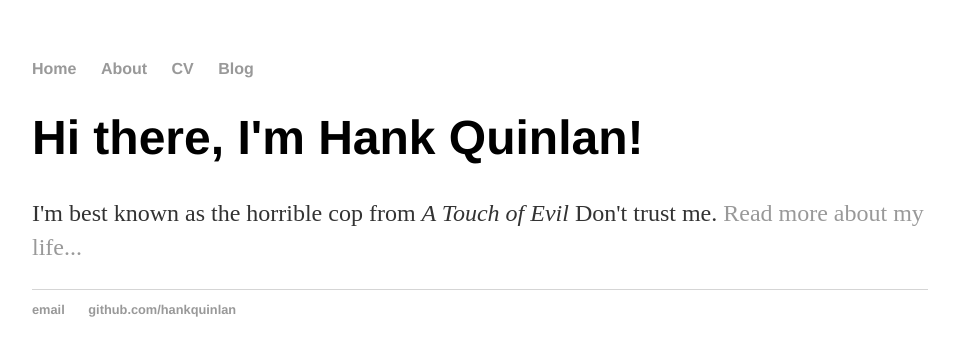
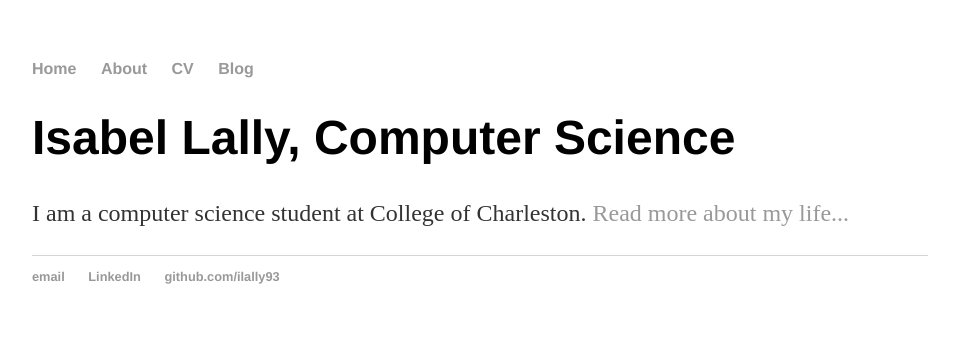
Before and after one commit to CollinLBauer/collinlbauer.github.io, a Jekyll site: the page built from index.html, in a window 1280 px wide. Shown: the top 356 px of the page, without its empty margins (160-1119 px from the left). Built offline with Jekyll 4.4.1, drawn with Linux system fonts in a browser that asks for light colours.

Commit message:
I don't understand this crap.

```diff
--- a/_config.yml
+++ b/_config.yml
@@ -1,2 +1 @@
-name: Testing thingies
-markdown: kramdown
+theme: jekyll-theme-hacker
--- a/_layouts/default.html
+++ b/_layouts/default.html
@@ -21,8 +21,9 @@
 			</div><!-- /.container -->
 			<footer>
 	    		<ul>
-              <li><a href="mailto:hankquinlanhub@gmail.com">email</a></li>
-              <li><a href="https://github.com/hankquinlan">github.com/hankquinlan</a></li>
+				<li><a href="mailto:ilally93@gmail.com">email</a></li>
+	        		<li><a href="https://www.linkedin.com/in/lallyir/">LinkedIn</a></li>
+	        		<li><a href="https://github.com/ilally93">github.com/ilally93</a></li>
 				</ul>
 			</footer>
 		</body>
--- a/_layouts/post.html
+++ b/_layouts/post.html
@@ -1,9 +1,9 @@
 ---
 layout: default
 ---
-<h1>{{ page.title }}</h1>h1>
-<p> class="meta">{{ page.date | date.to.string }}</p>
+<h1>{{ page.title }}</h1>
+<p class="meta">{{ page.date | date_to_string }}</p>
 
 <div class="post">
-    {{ content }}
+  {{ content }}
 </div>
--- /dev/null
+++ b/config.yml
@@ -0,0 +1,2 @@
+	name: Isabel Lally, Computer Science
+	markdown: kramdown
--- a/index.html
+++ b/index.html
@@ -1,8 +1,8 @@
 ---
 layout: default
-title: Hank Quinlan, Horrible Cop
+title: Isabel Lally, Computer Science
 ---
 <div class="blurb">
-    <h1>Hi there, I'm Hank Quinlan!</h1>
-    <p>I'm best known as the horrible cop from <em>A Touch of Evil</em> Don't trust me. <a href="/about">Read more about my life...</a></p>
+	<h1>Isabel Lally, Computer Science</h1>
+	<p>I am a computer science student at College of Charleston. <a href="/about">Read more about my life...</a></p>
 </div><!-- /.blurb -->
```
Also changed, not shown: _posts/2019-08-21-HW0-Introduction.md (added, +14 -0 lines), _posts/2019-08-21-HW1-Chapter1.md (added, +28 -0 lines), blog/index.html (added, +11 -0 lines), css/main.css (line endings or trailing spaces), readme.md (deleted), 1 other file. Lines whose indentation alone changed are shown as unchanged.
